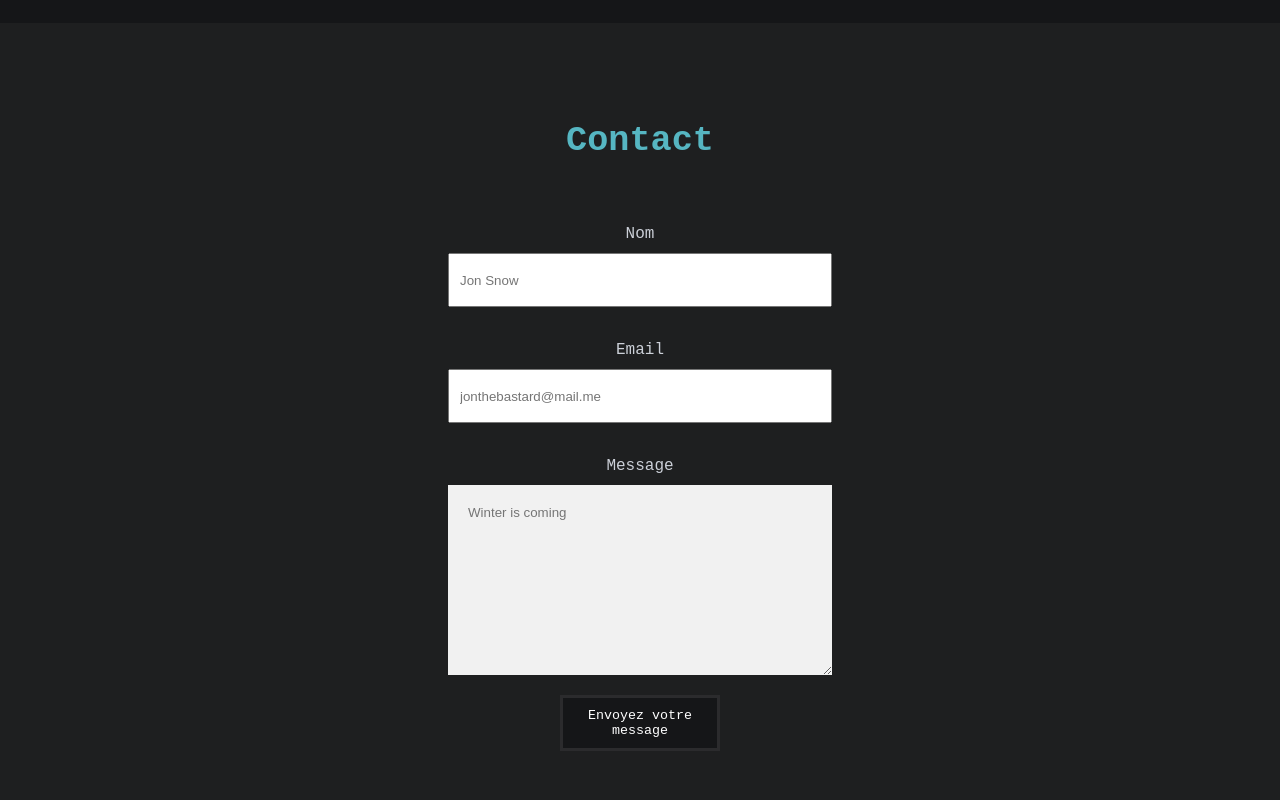
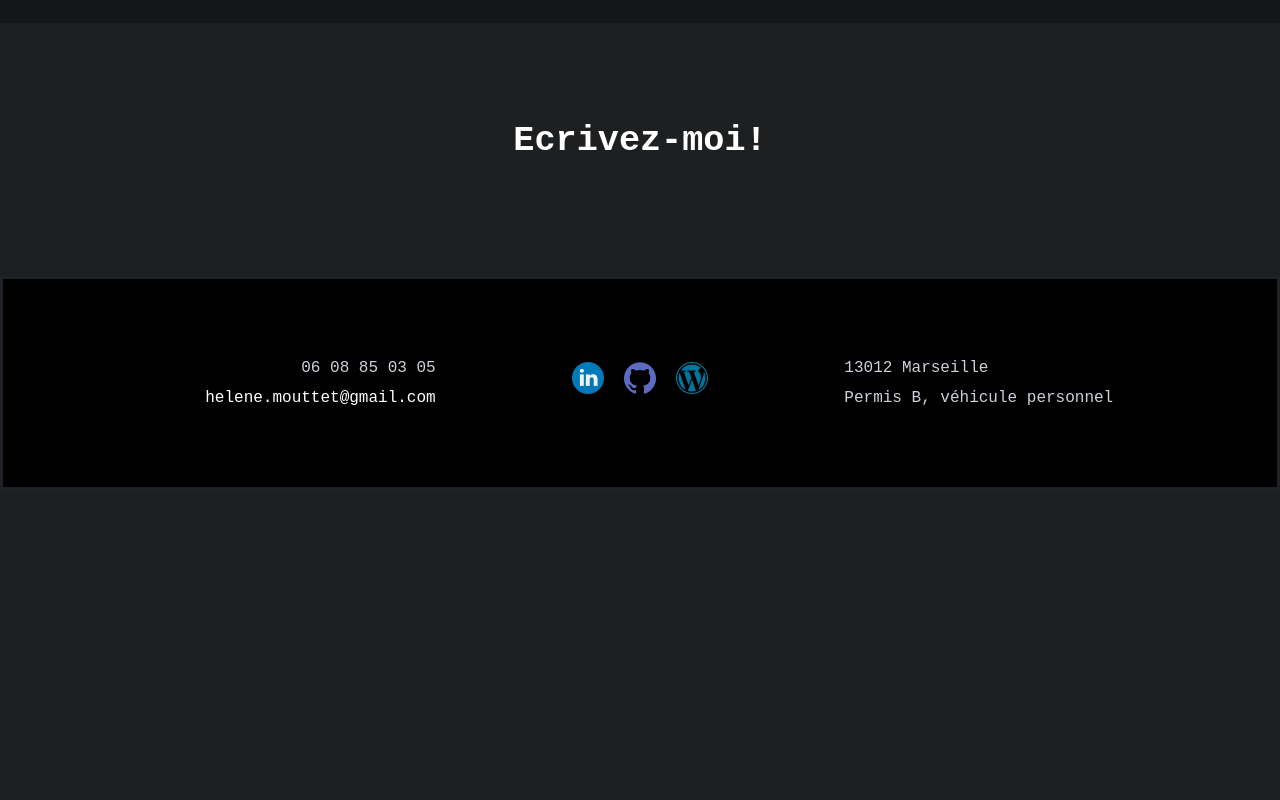
Before and after one commit to HeleneMG/helenemouttet, a plain HTML site: page index.html in a window 1280 px wide. Shown: the part 5580-6380 px from the top of the page. After the commit the page ends 6070 px from the top, so only its background shows below. Drawn offline with nearby package versions, Linux system fonts and the light colour scheme.

Commit message:
section conctact

```diff
--- a/assets/css/style.css
+++ b/assets/css/style.css
@@ -223,7 +223,6 @@ h4{
 
 /*FORMULAIRES*/
 .contact{
-  width: 30%;
   margin: 40px auto;
   padding: 18px 20px 35px 20px;
 }
--- a/index.html
+++ b/index.html
@@ -115,22 +115,7 @@
         </section>
         <main>
             <section class="content contact" id="contact">
-                <h4>Contact</h4>
-                <form action="url-traitement.php" method="get" class="ajax">
-                    <label id="contact-nom">Nom</label>
-                    <input type="text" name="contact-nom" id="contact-nom" placeholder="Jon Snow" required>
-
-                    <label id="contact-email">Email</label>
-                    <input type="text" name="contact-email" id="contact-email" placeholder="jonthebastard@mail.me" required>
-
-                    <label id="contact-message">Message</label>
-                    <textarea name="contact-message" id="contact" cols="50" rows="10" placeholder="Winter is coming"></textarea>
-
-                    <button type="submit">Envoyez votre message</button>
-                    <div class="confirmation"></div>
-
-                    <input type="hidden" name="idFormulaire" value="contact">
-                </form>
+                <h4><a href="mailto:helene.mouttet@gmail.com" target="_top">Ecrivez-moi!</a></h4>
             </section>
         </main>
         <footer>
```
